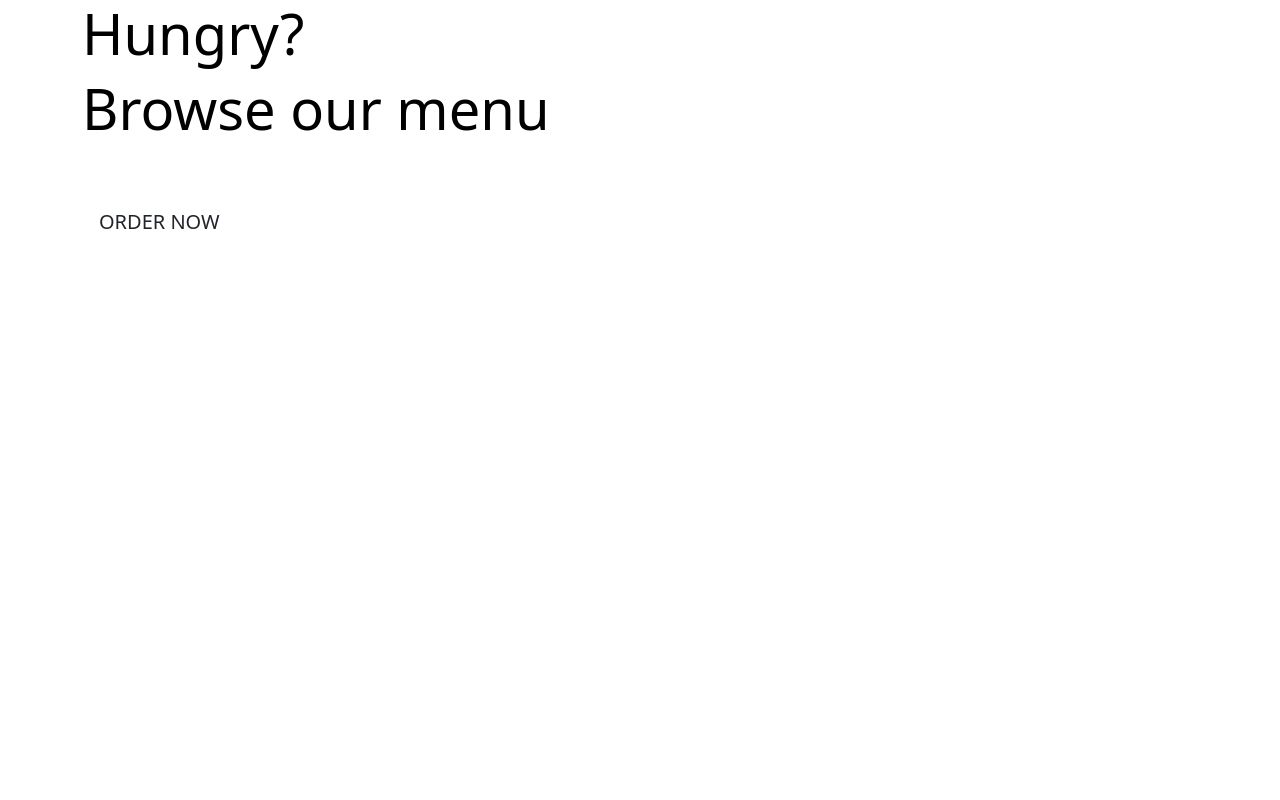
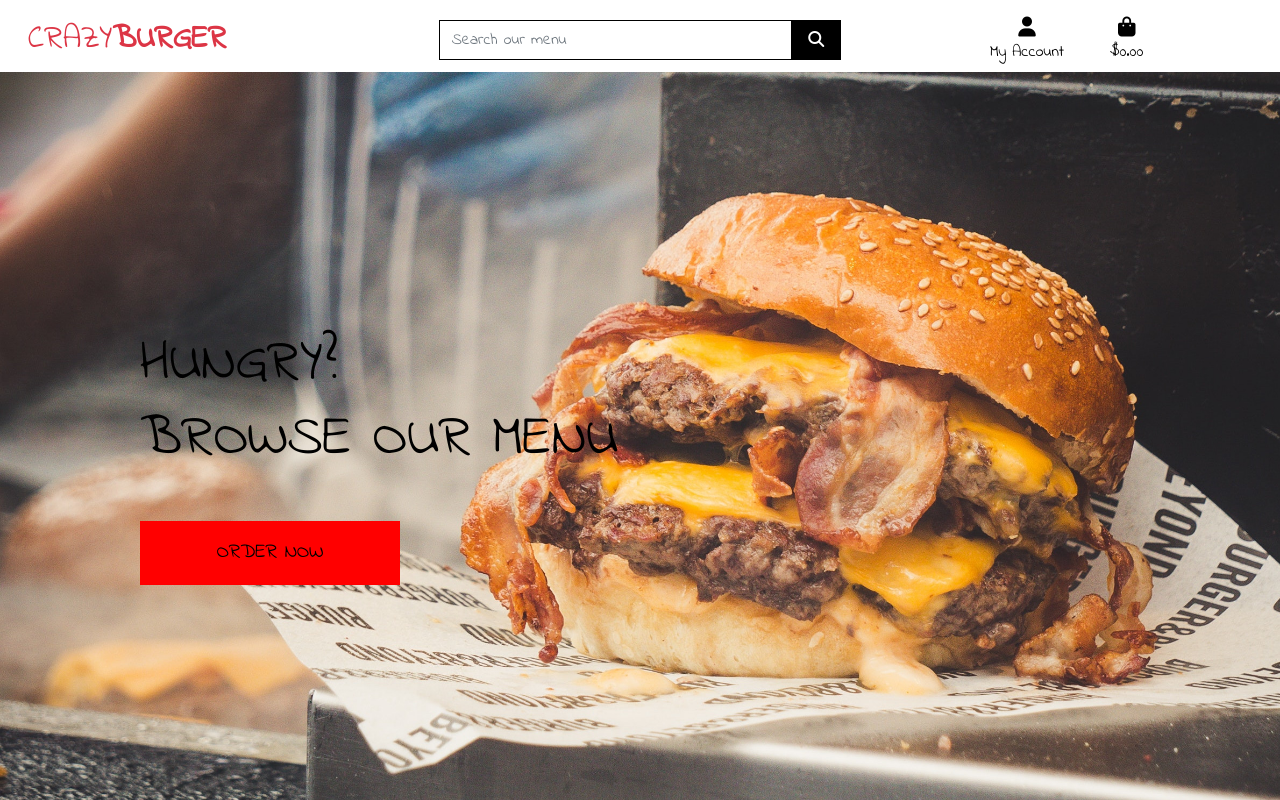
Before and after one commit to Martin-ITT/MS4_Crazy_Burger, a Django app: page / in a window 1280 px wide. Run offline with Django 3.2, Linux system fonts and the light colour scheme; some libraries are stand-ins or nearby versions.

Commit message:
home page completed

```diff
--- a/crazy_burger/settings.py
+++ b/crazy_burger/settings.py
@@ -148,6 +148,10 @@ USE_TZ = True
 # https://docs.djangoproject.com/en/3.2/howto/static-files/
 
 STATIC_URL = '/static/'
+STATICFILES_DIRS = (os.path.join(BASE_DIR, 'static'),)
+
+MEDIA_URL = '/media/'
+MEDIA_ROOT = os.path.join(BASE_DIR, 'media')
 
 # Default primary key field type
 # https://docs.djangoproject.com/en/3.2/ref/settings/#default-auto-field
--- a/crazy_burger/urls.py
+++ b/crazy_burger/urls.py
@@ -15,9 +15,11 @@ Including another URLconf
 """
 from django.contrib import admin
 from django.urls import path, include
+from django.conf import settings
+from django.conf.urls.static import static
 
 urlpatterns = [
     path('admin/', admin.site.urls),
     path('accounts/', include('allauth.urls')),
     path('', include('home.urls')),
-]
+] + static(settings.MEDIA_URL, document_root=settings.MEDIA_ROOT)
--- a/home/templates/home/index.html
+++ b/home/templates/home/index.html
@@ -2,6 +2,13 @@
 {% load static %}
 
 {% block page_header %}
+    <div class="container header-container">
+        <div class="row">
+            <div class="col">
+
+            </div>
+        </div>
+    </div>
 {% endblock %}
 
 {% block content %}
--- /dev/null
+++ b/static/css/base.css
@@ -0,0 +1,82 @@
+html {
+    height: 100%;
+}
+
+body {
+    background: url('/media/pexels-adrian-dorobantu-2089717.jpg') no-repeat center center fixed;
+    background-size: cover;
+    height: calc(100vh - 164px);
+    color: #555;
+    font-family: 'Indie Flower', cursive;
+    /* font-family: 'Titillium Web', sans-serif; */
+}
+
+/* from Bulma */
+.icon {
+    align-items: center;
+    display: inline-flex;
+    justify-content: center;
+    height: 1.5rem;
+    width: 1.5rem;
+}
+
+.logo-font {
+    text-transform: uppercase;
+}
+
+.main-logo-link {
+    width: fit-content;
+}
+
+.shop-now-button {
+    background: red;
+    color: #000;
+    min-width: 260px;
+}
+
+.btn-black {
+    background: black;
+    color: white;
+}
+
+.shop-now-button:hover,
+.shop-now-button:active,
+.shop-now-button:focus,
+.btn-black:hover,
+.btn-black:active,
+.btn-black:focus {
+    background: #222;
+    color: white;
+}
+
+.text-black {
+    color: #000 !important;
+}
+
+.border-black {
+    border: 1px solid black !important;
+}
+
+/* -------------------------------- Media Queries */
+
+/* Slightly larger container on xl screens */
+@media (min-width: 1200px) {
+  .container {
+    max-width: 80%;
+  }
+}
+
+/* fixed top navbar only on medium and up */
+@media (min-width: 992px) {
+    .fixed-top-desktop-only {
+        position: fixed;
+        top: 0;
+        right: 0;
+        left: 0;
+        z-index: 1030;
+    }
+
+    .header-container {
+        padding-top: 164px;
+    }
+}
--- a/templates/base.html
+++ b/templates/base.html
@@ -16,14 +16,23 @@
     {% block core_css %}
     <!-- Bootstrap CSS -->
     <link href="https://cdn.jsdelivr.net/npm/bootstrap@5.1.0/dist/css/bootstrap.min.css" rel="stylesheet" integrity="sha384-KyZXEAg3QhqLMpG8r+8fhAXLRk2vvoC2f3B09zVXn8CA5QIVfZOJ3BCsw2P0p/We" crossorigin="anonymous">
+    <link rel="stylesheet" href="{% static 'css/base.css' %}">
+
+    <link rel="preconnect" href="https://fonts.googleapis.com">
+    <link rel="preconnect" href="https://fonts.gstatic.com" crossorigin>
+    <link href="https://fonts.googleapis.com/css2?family=Titillium+Web:wght@300&display=swap" rel="stylesheet">
+    <link href="https://fonts.googleapis.com/css2?family=Indie+Flower&family=Titillium+Web:wght@600&display=swap" rel="stylesheet">
+    <link href="https://fonts.googleapis.com/css2?family=Indie+Flower&display=swap" rel="stylesheet">
     {% endblock %}
 
     {% block extra_css %}
     {% endblock %}
 
     {% block core_js %}
-    <script src="https://cdn.jsdelivr.net/npm/@popperjs/core@2.9.3/dist/umd/popper.min.js" integrity="sha384-eMNCOe7tC1doHpGoWe/6oMVemdAVTMs2xqW4mwXrXsW0L84Iytr2wi5v2QjrP/xp" crossorigin="anonymous"></script>
-    <script src="https://cdn.jsdelivr.net/npm/bootstrap@5.1.0/dist/js/bootstrap.min.js" integrity="sha384-cn7l7gDp0eyniUwwAZgrzD06kc/tftFf19TOAs2zVinnD/C7E91j9yyk5//jjpt/" crossorigin="anonymous"></script>
+    <script src="https://kit.fontawesome.com/cdc5be118f.js" crossorigin="anonymous"></script>
+    <script src="https://code.jquery.com/jquery-3.3.1.slim.min.js" integrity="sha384-q8i/X+965DzO0rT7abK41JStQIAqVgRVzpbzo5smXKp4YfRvH+8abtTE1Pi6jizo" crossorigin="anonymous"></script>
+    <script src="https://cdnjs.cloudflare.com/ajax/libs/popper.js/1.14.6/umd/popper.min.js" integrity="sha384-wHAiFfRlMFy6i5SRaxvfOCifBUQy1xHdJ/yoi7FRNXMRBu5WHdZYu1hA6ZOblgut" crossorigin="anonymous"></script>
+    <script src="https://stackpath.bootstrapcdn.com/bootstrap/4.2.1/js/bootstrap.min.js" integrity="sha384-B0UglyR+jN6CkvvICOB2joaf5I4l3gm9GU6Hc1og6Ls7i6U/mkkaduKaBhlAXv9k" crossorigin="anonymous"></script>
     {% endblock %}
 
     {% block extra_js %}
@@ -32,7 +41,67 @@
     <title>Crazy burger {% block extra_title%}{% endblock %}</title>
   </head>
   <body>
-      <header class="container-fluid fixed-top"></header>
+    <header class="container-fluid fixed-top">
+      <div id="topnav" class="row bg-white pt-lg-2 d-none d-lg-flex">
+          <div class="col-12 col-lg-4 my-auto py-1 py-lg-0 text-center text-lg-left">
+              <a href="{% url 'home' %}" class="nav-link main-logo-link">
+                  <h2 class="logo-font text-danger my-0">Crazy<strong>Burger</strong></h2>
+              </a>
+          </div>
+          <div class="col-12 col-lg-4 my-auto py-1 py-lg-0">
+              <form method="GET" action="">
+                  <div class="input-group w-100">
+                      <input class="form-control border border-black rounded-0" type="text" name="q" placeholder="Search our menu">
+                      <div class="input-group-append">
+                          <button class="form-control btn btn-black border border-black rounded-0" type="submit">
+                              <span class="icon">
+                                  <i class="fas fa-search"></i>
+                              </span>
+                          </button>
+                      </div>
+                  </div>
+              </form>
+          </div>
+          <div class="col-12 col-lg-4 my-auto py-1 py-lg-0">
+              <ul class="list-inline list-unstyled text-center text-lg-right my-0">
+                  <li class="list-inline-item dropdown">
+                      <a class="text-black nav-link" href="#" id="user-options" data-toggle="dropdown" aria-haspopup="true" aria-expanded="false">
+                          <div class="text-center">
+                              <div><i class="fas fa-user fa-lg"></i></div>
+                              <p class="my-0">My Account</p>
+                          </div>
+                      </a>
+                      <div class="dropdown-menu border-0" aria-labelledby="user-options">
+                          {% if request.user.is_authenticated %}
+                              {% if request.user.is_superuser %}
+                                  <a href="" class="dropdown-item">Product Management</a>
+                              {% endif %}
+                              <a href="" class="dropdown-item">My Profile</a>
+                              <a href="{% url 'account_logout' %}" class="dropdown-item">Logout</a>
+                          {% else %}
+                              <a href="{% url 'account_signup' %}" class="dropdown-item">Register</a>
+                              <a href="{% url 'account_login' %}" class="dropdown-item">Login</a>
+                          {% endif %}
+                      </div>
+                  </li>
+                  <li class="list-inline-item">
+                      <a class="{% if grand_total %}text-info font-weight-bold{% else %}text-black{% endif %} nav-link" href="">
+                          <div class="text-center">
+                              <div><i class="fas fa-shopping-bag fa-lg"></i></div>
+                              <p class="my-0">
+                                  {% if grand_total %}
+                                      ${{ grand_total|floatformat:2 }}
+                                  {% else %}
+                                      $0.00
+                                  {% endif %}
+                              </p>
+                          </div>
+                      </a>
+                  </li>
+              </ul>
+          </div>
+      </div>
+  </header>
 
     {% if messages %}
     <div class="message-container"></div>
@@ -44,7 +113,7 @@
     {% block content %}
     {% endblock %}
 
-      {% block postload_js  %}
+    {% block postload_js %}
     {% endblock %}
 
   </body>
```
Also changed, not shown: media/pexels-adrian-dorobantu-2089717.jpg (added), media/pexels-tioroshi-lazaro-2874979-2.jpg (added), media/pexels-tioroshi-lazaro-2874979.jpg (added). Lines whose indentation alone changed are shown as unchanged.
